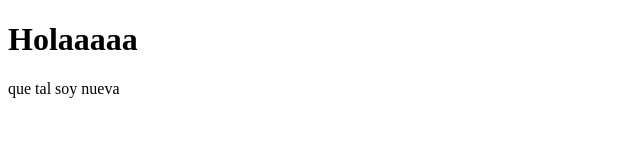
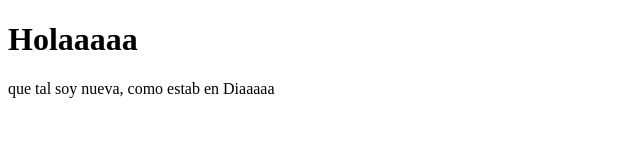
Before and after one commit to DiSoll/probando, a plain HTML site: page index.html in a window 1280 px wide. Shown: the whole page, without its empty margins (0-640 px from the left). Drawn offline with Linux system fonts and the light colour scheme.

Commit message:
probando2

```diff
--- a/index.html
+++ b/index.html
@@ -7,6 +7,7 @@
 </head>
 <body>
     <h1>Holaaaaa</h1>
-    <p> que tal soy nueva</p>
+    <p> que tal soy nueva, como estab en Diaaaaa</p>
+
 </body>
 </html>
```
